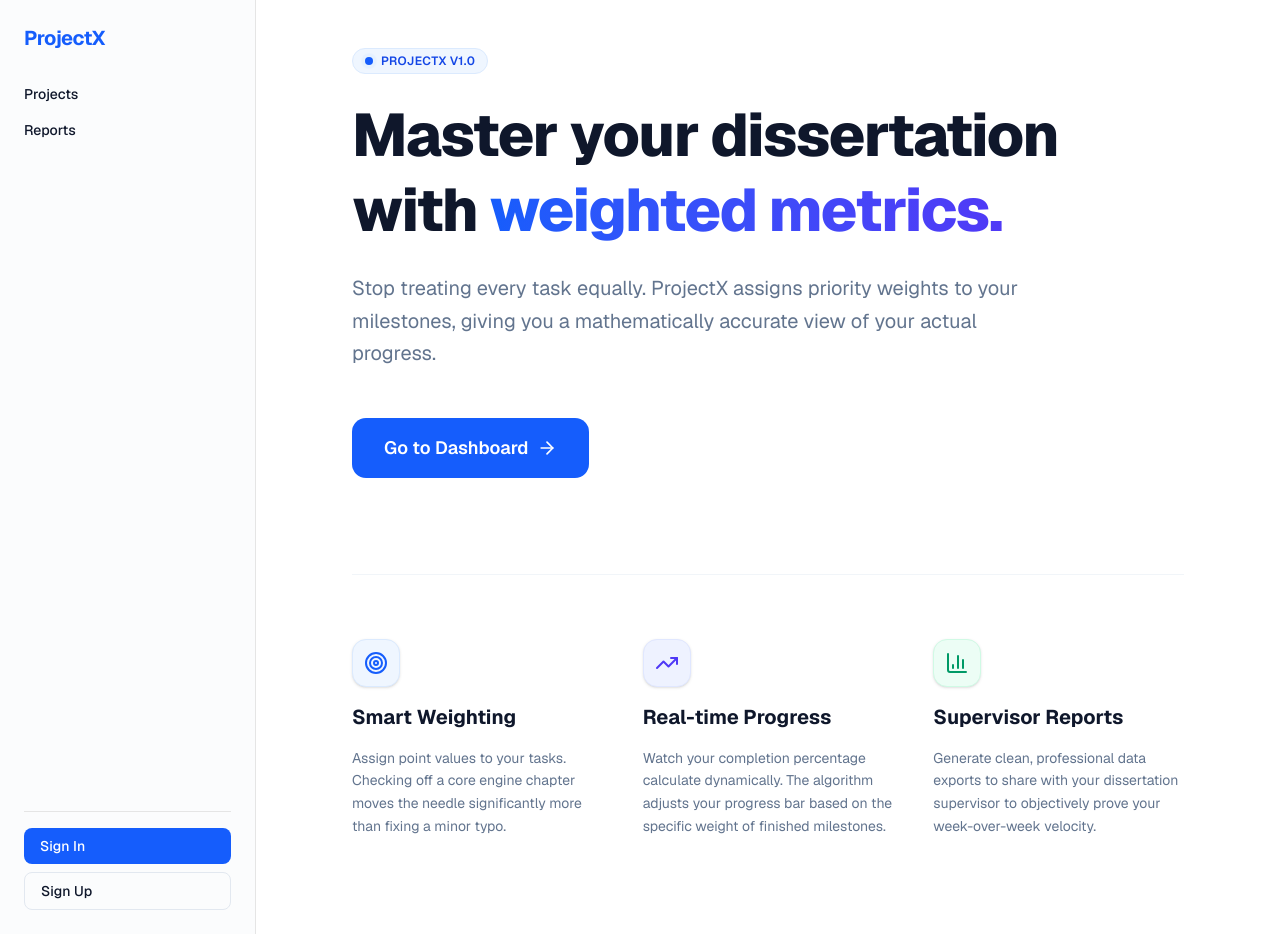
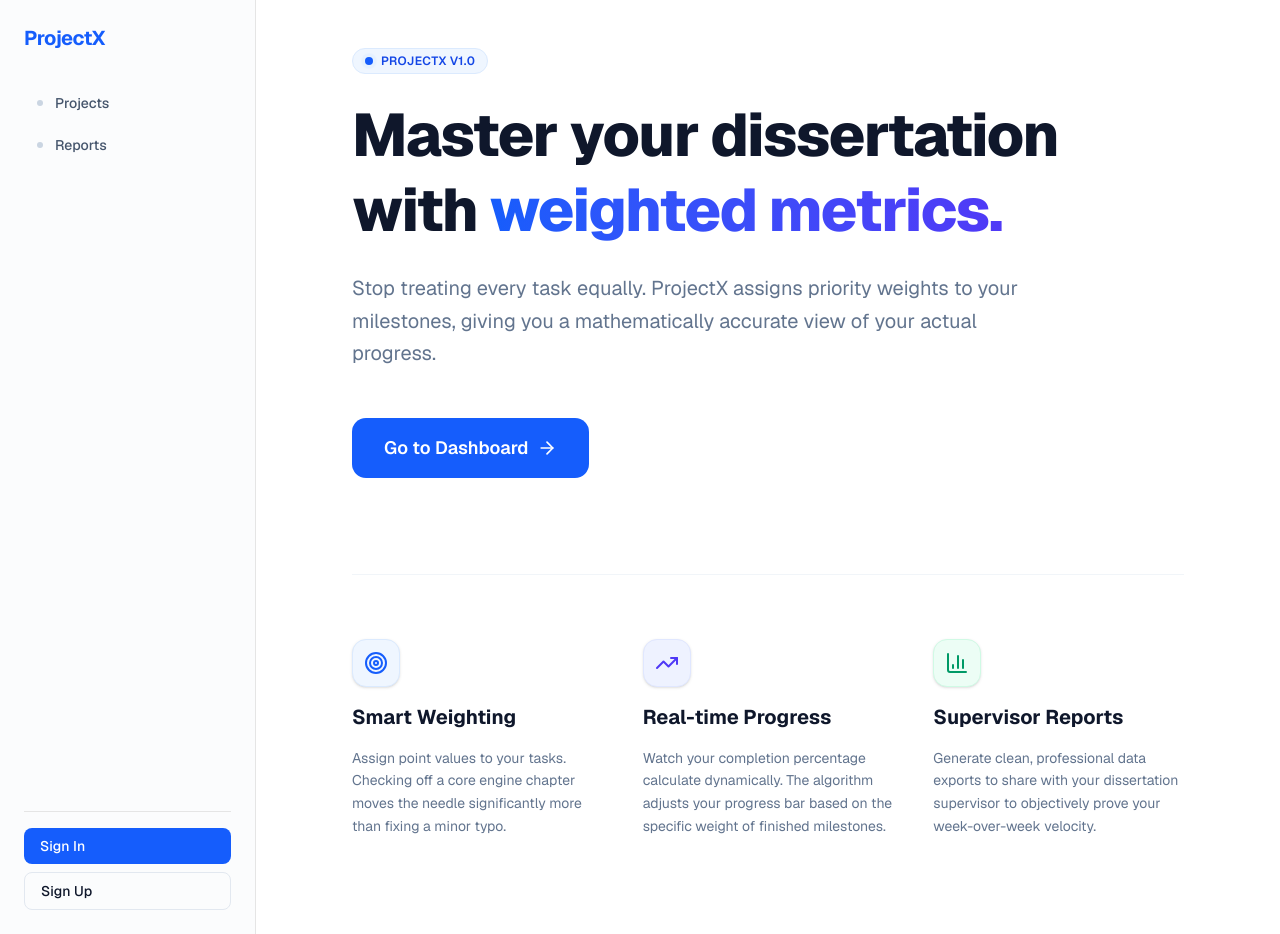
Before and after one commit to realwizz/projectx, a Next.js app: page / in a window 1280 px wide. Built offline with nearby package versions, Linux system fonts and the light colour scheme; no server answers.

Commit message:
improved look

```diff
--- a/app/layout.tsx
+++ b/app/layout.tsx
@@ -41,17 +41,19 @@
                 <h2 className="font-bold text-xl tracking-tight text-blue-600">
                   ProjectX
                 </h2>
-                <nav className="mt-8 flex flex-col gap-4">
+                <nav className="mt-8 flex flex-col gap-1">
                   <Link
                     href="/projects"
-                    className="text-sm font-medium hover:text-blue-600 transition-colors"
+                    className="group flex items-center gap-3 px-3 py-2 text-sm font-medium rounded-lg transition-all hover:bg-white hover:shadow-sm text-slate-600 hover:text-blue-600 border border-transparent hover:border-slate-200"
                   >
+                    <div className="w-1.5 h-1.5 rounded-full bg-slate-300 group-hover:bg-blue-600" />
                     Projects
                   </Link>
                   <Link
                     href="/reports"
-                    className="text-sm font-medium hover:text-blue-600 transition-colors"
+                    className="group flex items-center gap-3 px-3 py-2 text-sm font-medium rounded-lg transition-all hover:bg-white hover:shadow-sm text-slate-600 hover:text-blue-600 border border-transparent hover:border-slate-200"
                   >
+                    <div className="w-1.5 h-1.5 rounded-full bg-slate-300 group-hover:bg-blue-600" />
                     Reports
                   </Link>
                 </nav>
@@ -82,7 +84,7 @@
                         Active Session
                       </span>
                       <span className="text-[10px] text-slate-500 italic">
-                        Dissertation Mode
+                        Dissertation
                       </span>
                     </div>
                   </div>
```
